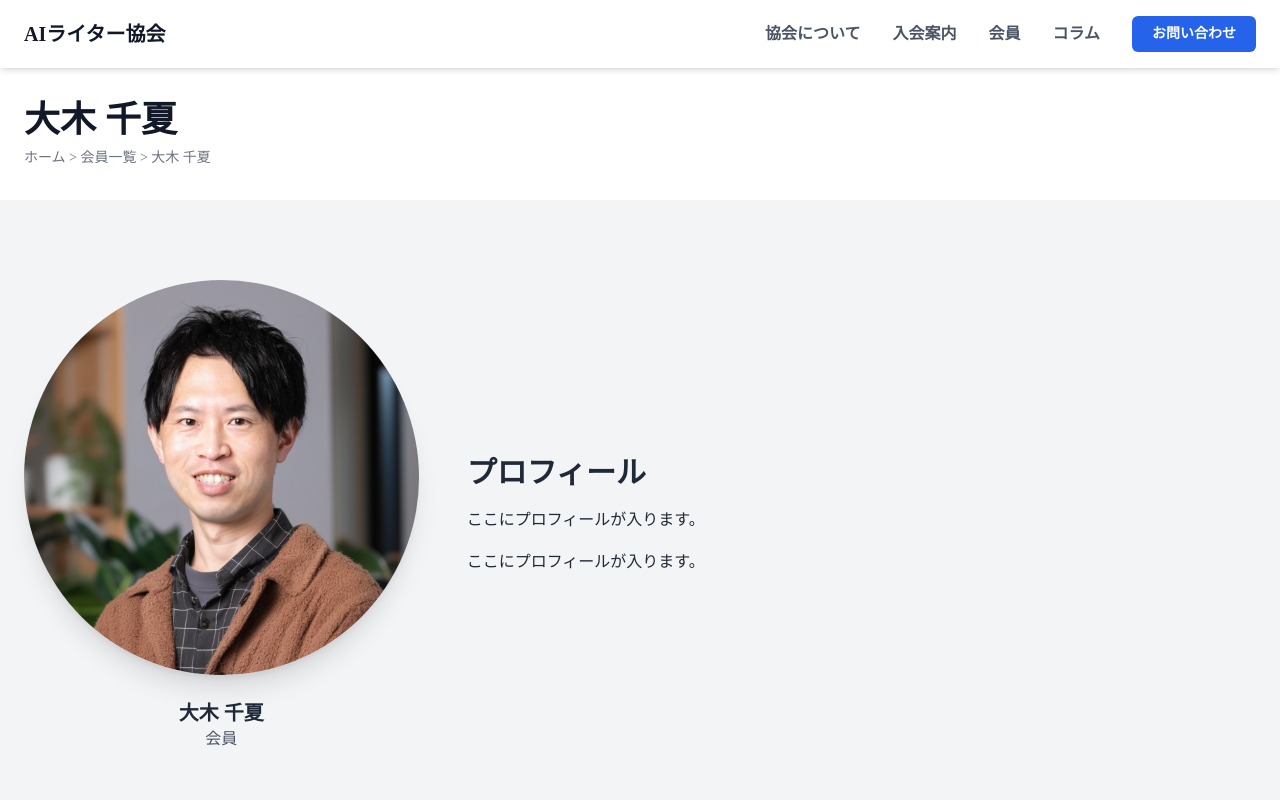
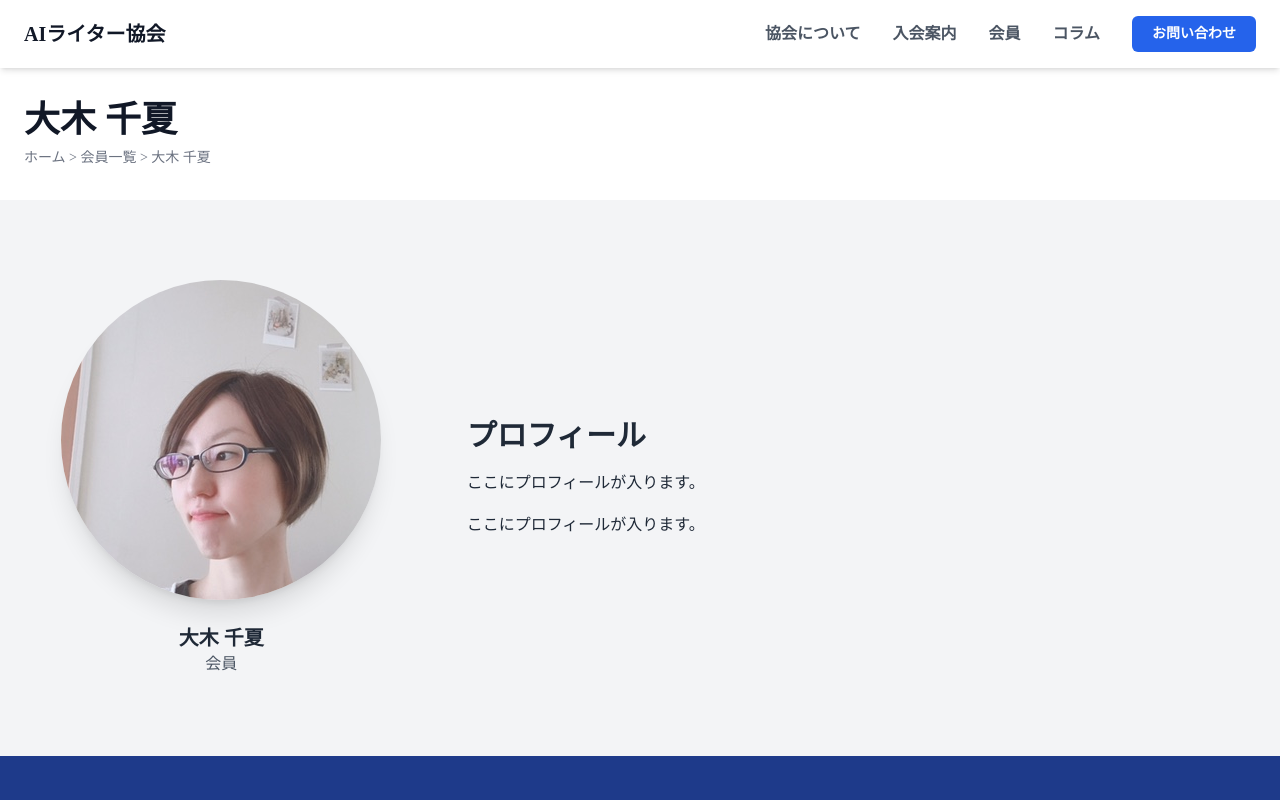
Before and after one commit to ikioideok/AI-Writer-Association, a website: page members/oki-chinatsu.html in a window 1280 px wide. Shown: the top 800 px of the page. Drawn offline with nearby package versions, Linux system fonts and the light colour scheme.

Commit message:
おおきちなつさん変更

```diff
--- a/members/oki-chinatsu.html
+++ b/members/oki-chinatsu.html
@@ -40,7 +40,7 @@
             <div class="container mx-auto px-6">
                 <div class="flex flex-col md:flex-row items-center gap-12">
                     <div class="md:w-1/3 text-center">
-                        <img src="../assets/images/representative-director.png" alt="大木 千夏" class="rounded-full shadow-xl mx-auto">
+                        <img src="../assets/images/oki-chinatsu.jpeg" alt="大木 千夏" class="rounded-full shadow-xl mx-auto">
                         <h4 class="mt-6 text-xl font-bold">大木 千夏</h4>
                         <p class="text-gray-600">会員</p>
                     </div>
```
Also changed, not shown: assets/images/oki-chinatsu.jpeg (added).
